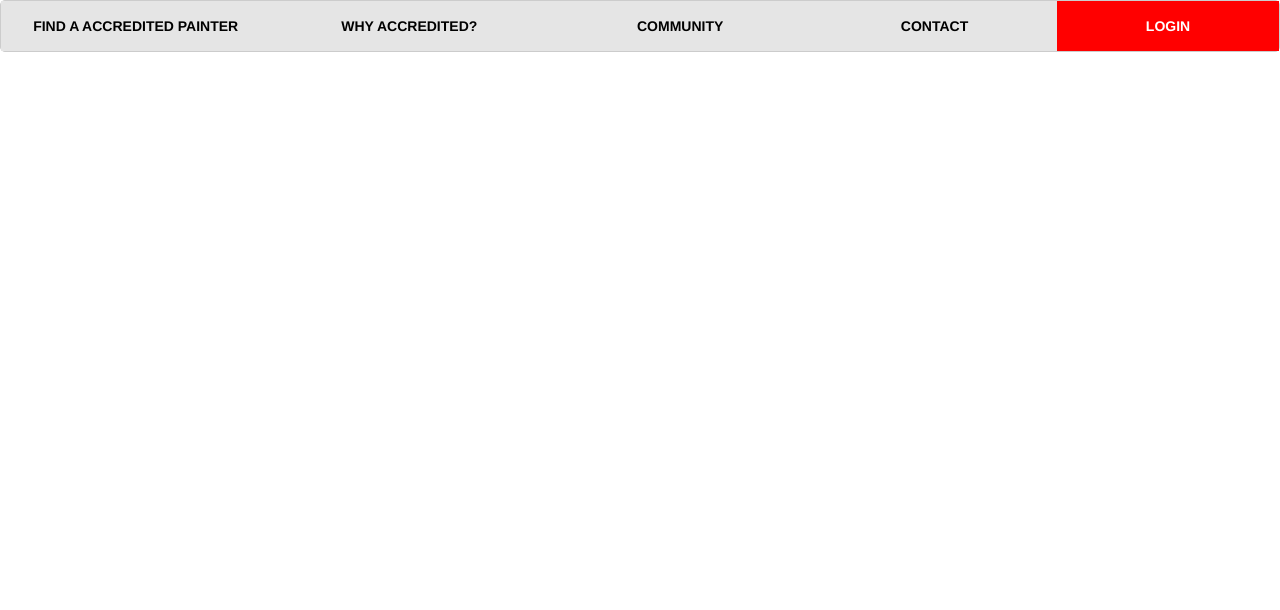
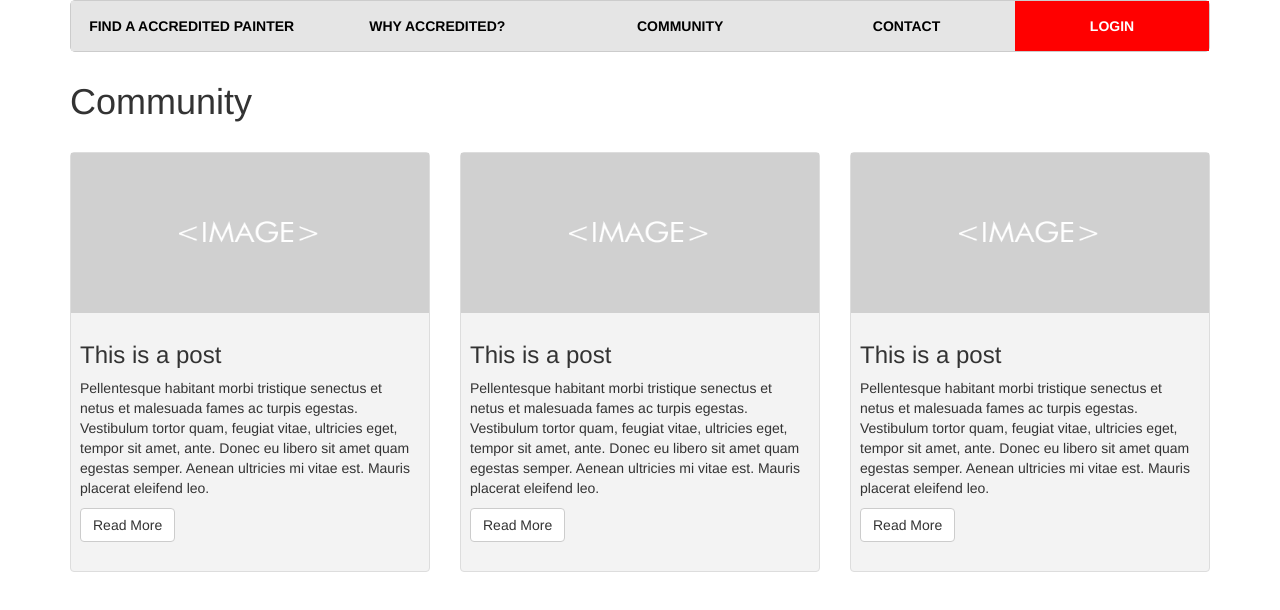
Before and after one commit to verazyd/CSS_Challenge, a plain HTML site: page Bootstrap/index.html in a window 1280 px wide. Drawn offline with Linux system fonts and the light colour scheme.

Commit message:
Worked on Body with Bootstrap

```diff
--- a/Bootstrap/index.html
+++ b/Bootstrap/index.html
@@ -1,3 +1,5 @@
+<!-- Author : Yidan Zhang (Vera) -->
+
 <!DOCTYPE html>
 <html lang="en">
   <head>
@@ -27,6 +29,43 @@
         </nav>
       </div>
 
+      <div class="row">
+        <h1>Community</h1>
+
+        <div class="col-sm-6 col-md-4">
+          <div class="thumbnail">
+            <img src="../no_img.png" alt="noImage" style="width:100%;height:160px;">
+            <div class="caption">
+              <h3>This is a post</h3>
+              <p>Pellentesque habitant morbi tristique senectus et netus et malesuada fames ac turpis egestas. Vestibulum tortor quam, feugiat vitae, ultricies eget, tempor sit amet, ante. Donec eu libero sit amet quam egestas semper. Aenean ultricies mi vitae est. Mauris placerat eleifend leo.</p>
+              <p><a href="#" class="btn btn-default" role="button">Read More</a></p>
+            </div>
+          </div>
+        </div>
+
+        <div class="col-sm-6 col-md-4">
+          <div class="thumbnail">
+            <img src="../no_img.png" alt="noImage" style="width:100%;height:160px;">
+            <div class="caption">
+              <h3>This is a post</h3>
+              <p>Pellentesque habitant morbi tristique senectus et netus et malesuada fames ac turpis egestas. Vestibulum tortor quam, feugiat vitae, ultricies eget, tempor sit amet, ante. Donec eu libero sit amet quam egestas semper. Aenean ultricies mi vitae est. Mauris placerat eleifend leo.</p>
+              <p><a href="#" class="btn btn-default" role="button">Read More</a></p>
+            </div>
+          </div>
+        </div>
+
+        <div class="col-sm-6 col-md-4">
+          <div class="thumbnail">
+            <img src="../no_img.png" alt="noImage" style="width:100%;height:160px;">
+            <div class="caption">
+              <h3>This is a post</h3>
+              <p>Pellentesque habitant morbi tristique senectus et netus et malesuada fames ac turpis egestas. Vestibulum tortor quam, feugiat vitae, ultricies eget, tempor sit amet, ante. Donec eu libero sit amet quam egestas semper. Aenean ultricies mi vitae est. Mauris placerat eleifend leo.</p>
+              <p> <a href="#" class="btn btn-default" role="button">Read More</a></p>
+            </div>
+          </div>
+        </div>
+
+      </div>
     </div>
   </body>
 
--- a/Bootstrap/style.css
+++ b/Bootstrap/style.css
@@ -1,16 +1,4 @@
 /*Author : Yidan Zhang (Vera)*/
-
-body,html{
-  margin:0;
-  padding: 0;
-}
-
-/*Remove all margin*/
-.container{
-  width:100%;
-  margin:0;
-  padding: 0;
-}
 
 /*Nav bar style*/
 .nav-justified {
@@ -33,3 +21,14 @@ body,html{
   background-color: red;
   color:#fff;
 }
+
+/*Content style*/
+.row h1{
+  margin: 30px 15px;
+}
+
+.thumbnail{
+  background-color: #f3f3f3;
+  height:420px;
+  padding: 0;
+}
```
